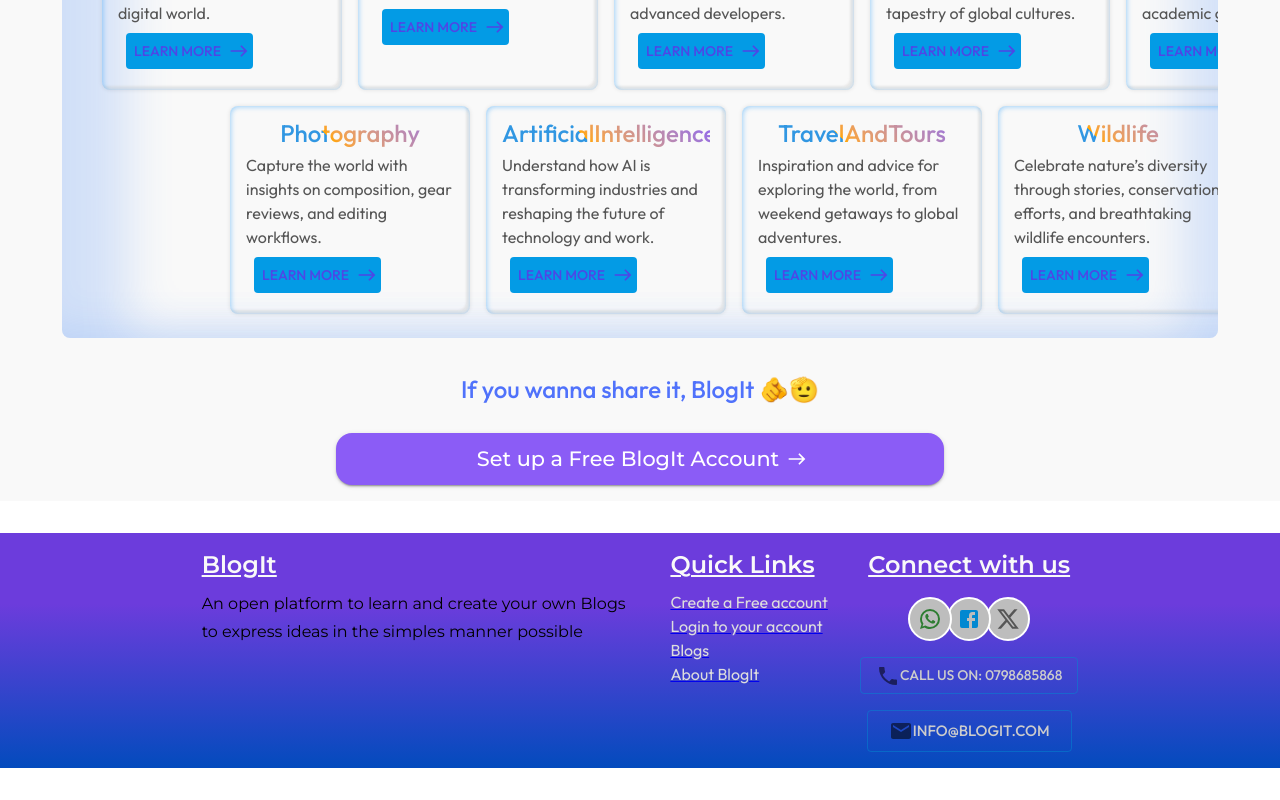
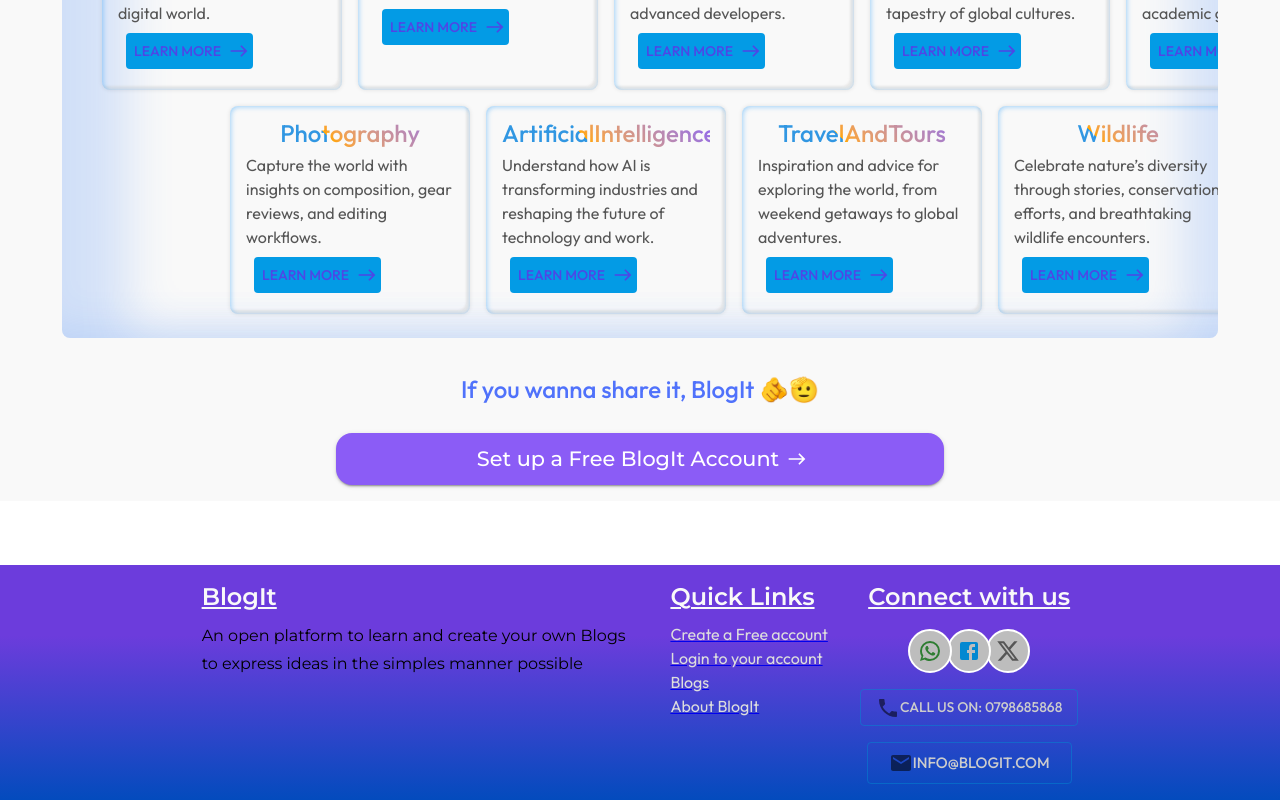
Before and after one commit to WaithakaGuru/BlogIt, a React (Vite) app in the folder frontend/: page / in a window 1280 px wide. Shown: the part 1030-1830 px from the top of the page. Before the commit the page ends 1798 px from the top, so only its background shows below. Built offline with nearby package versions, Linux system fonts and the light colour scheme.

Commit message:
add margin top to footer

```diff
--- a/frontend/src/components/Footer.tsx
+++ b/frontend/src/components/Footer.tsx
@@ -16,7 +16,7 @@
       component={"footer"}
       width={"100%"}
       minHeight={"10rem"}
-      mt={4}
+      mt={8}
       sx={{
         background: `linear-gradient(rgb(108, 60, 220) 30%,rgb(3, 75, 189) )`,
       }}
```
